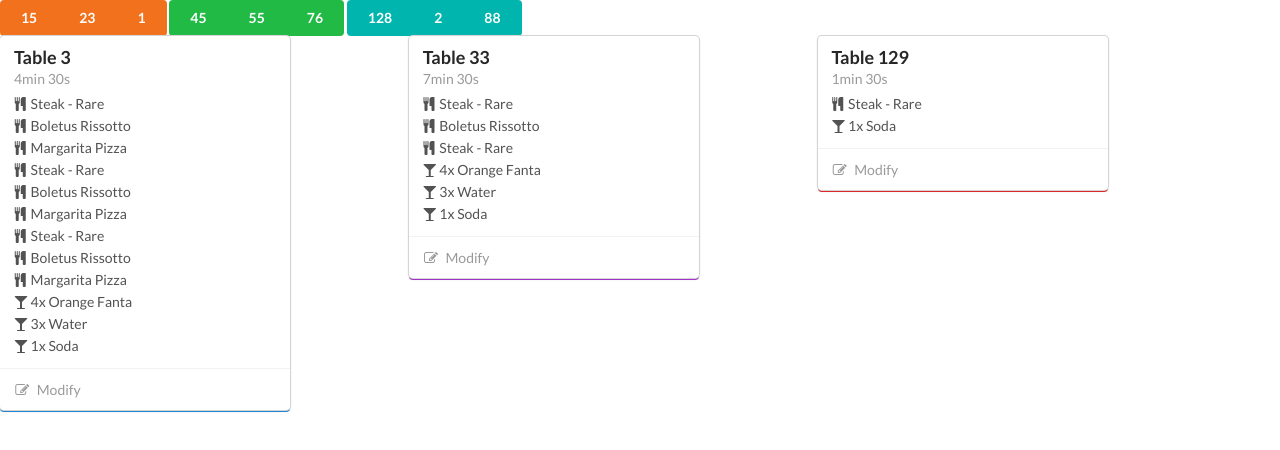
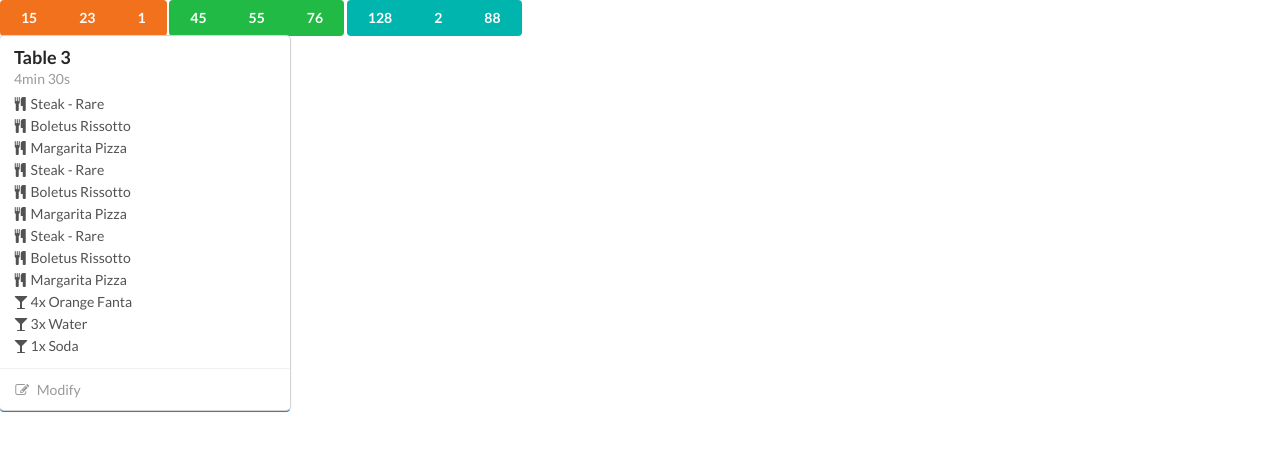
Before and after one commit to lewismazzei/SmoothServe, a plain HTML site: page index.html in a window 1280 px wide. Drawn offline with nearby package versions, Linux system fonts and the light colour scheme; files whose address does not match are found by name.

Commit message:
update 2

```diff
--- a/index.html
+++ b/index.html
@@ -30,8 +30,7 @@
           </div>
     </div>
 
-    <div class="ordersDiv ui three column doubling stackable grid" id="ordersDiv">
-        <div class="five wide column">
+    <div class="ordersDiv" id="ordersDiv">
             <div class="ui card blue" id="order-1">
                 <div class="content">
                 <div class="header">Table 3</div>
@@ -58,49 +57,7 @@
                 Modify
                 </div>
             </div>
-        </div>
 
-        <div class="five wide column">
-                <div class="ui card purple" id="order-1">
-                    <div class="content">
-                    <div class="header">Table 33</div>
-                    <div class="meta">7min 30s</div>
-                    <div class="description">
-                        <div class="ui list">
-                            <div class="item"><i class="food icon"></i>Steak - Rare</div>
-                            <div class="item"><i class="food icon"></i>Boletus Rissotto</div>
-                            <div class="item"><i class="food icon"></i>Steak - Rare</div>
-                            <div class="item"><i class="cocktail icon"></i>4x Orange Fanta</div>
-                            <div class="item"><i class="cocktail icon"></i>3x Water</div>
-                            <div class="item"><i class="cocktail icon"></i>1x Soda</div>
-                        </div>
-                    </div>
-                    </div>
-                    <div class="extra content">
-                    <i class="edit icon"></i>
-                    Modify
-                    </div>
-                </div>
-            </div>
-
-            <div class="five wide column">
-                    <div class="ui card red" id="order-1">
-                        <div class="content">
-                        <div class="header">Table 129</div>
-                        <div class="meta">1min 30s</div>
-                        <div class="description">
-                            <div class="ui list">
-                                <div class="item"><i class="food icon"></i>Steak - Rare</div>
-                                <div class="item"><i class="cocktail icon"></i>1x Soda</div>
-                            </div>
-                        </div>
-                        </div>
-                        <div class="extra content">
-                        <i class="edit icon"></i>
-                        Modify
-                        </div>
-                    </div>
-                </div>
 
     </div>
 
```
